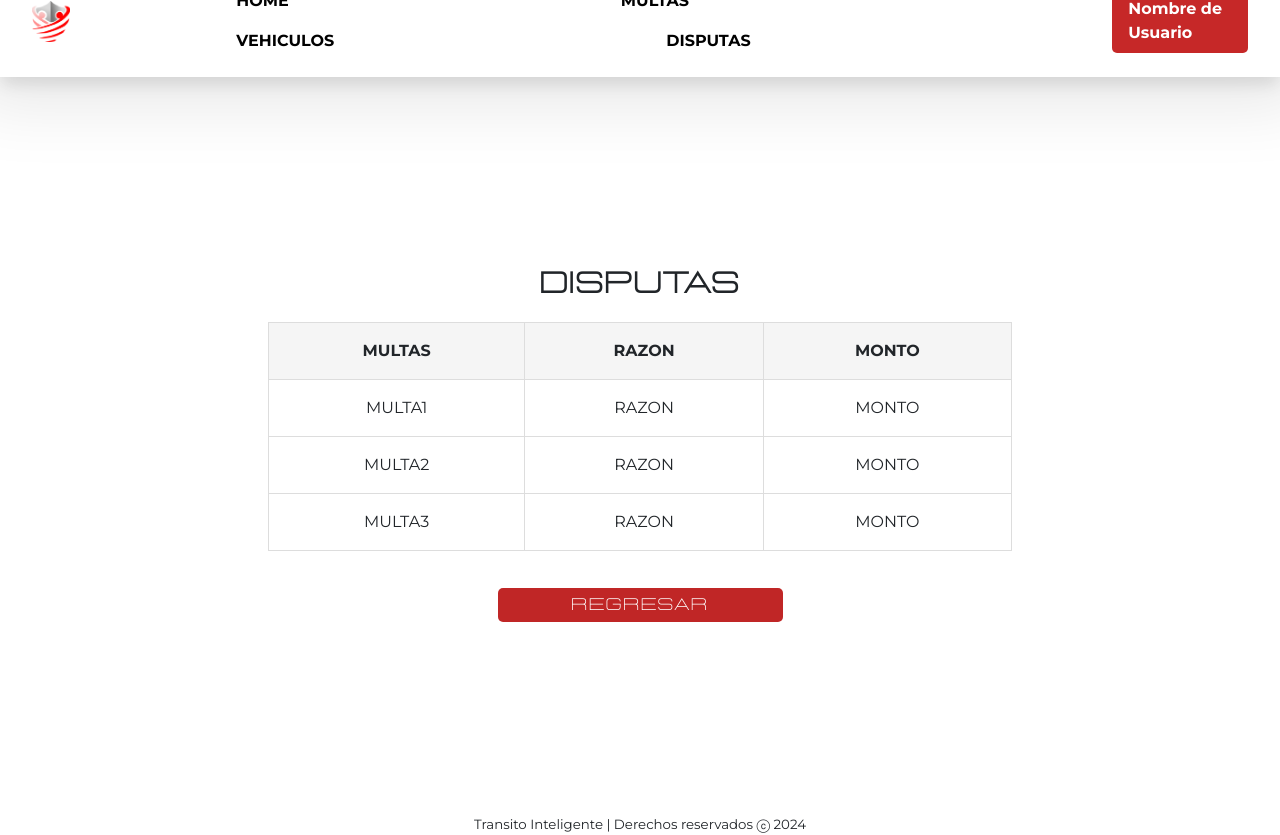
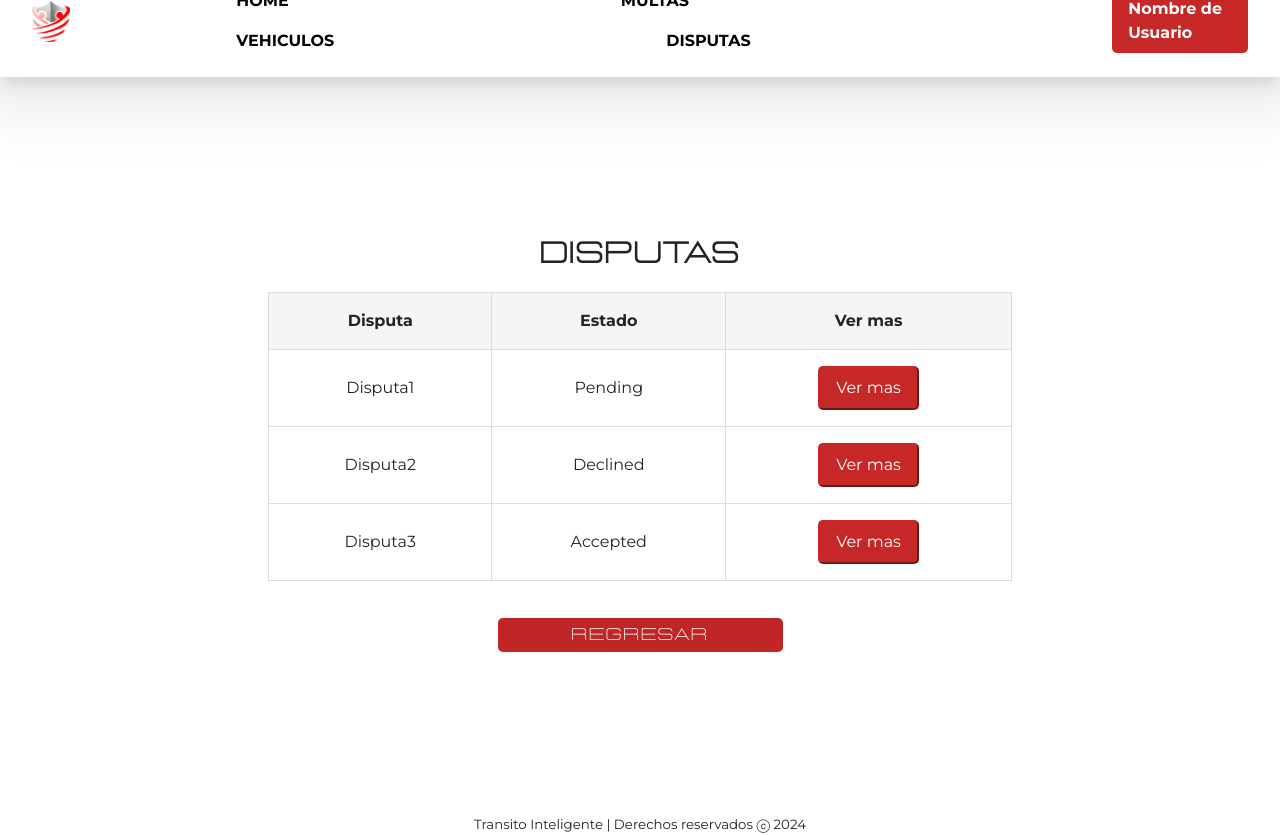
Before and after one commit to Tropicalboy21/Proyecto2_FrontEnd, a React (Vite) app: page /disputas in a window 1280 px wide. Built offline with nearby package versions, Linux system fonts and the light colour scheme.

Commit message:
disputar multa

```diff
--- a/src/App.jsx
+++ b/src/App.jsx
@@ -10,6 +10,8 @@ import Multas from './components/Multas';
 import Navbar from'./components/Navbar';
 import ProtectedLayout from './components/ProtectedLayout';
 import Disputas from './components/Disputas';
+import DisputarMulta from './components/DisputarMulta';
+
 
 const App = () => {
   const [username, setUsername] = useState('');
@@ -40,6 +42,9 @@ const App = () => {
             <Route path="/home" element={<Home username={username} />} />
             <Route path="/multas" element={<Multas />} />
             <Route path="/disputas" element={<Disputas />} />
+            <Route path="/disputarMulta" element={<DisputarMulta />} />
+
+
 
           </Route>
 
--- /dev/null
+++ b/src/assets/styles/general.css
@@ -0,0 +1,7 @@
+.btn-general {
+    background-color: #C62828;
+    padding: 0.5rem 1rem;
+    border-color: #C62828;
+    border-radius: 5px;
+    color: white;
+}
--- /dev/null
+++ b/src/components/DisputarMulta.jsx
@@ -0,0 +1,45 @@
+import React from 'react';
+import '../App.css'
+import '../assets/styles/general.css'
+import {Link} from "react-router-dom"
+const DisputarMulta = ({username}) =>{
+
+    return(<div className='view-container'>
+        <main className="main-content">
+        <h1 className='title'>Disputar Multa</h1>
+
+        <form   className='padre2'>
+            <h2 className='title'>Disputar Multa</h2>
+            <div className='Inputs'>
+                <input
+                    type="text"
+                    placeholder='Nombre'
+                />
+                   <input
+                    type="text"
+                    placeholder='Nombre'
+                />
+                   <input
+                    type="text"
+                    placeholder='Nombre'
+                />
+                   <input
+                    type="text"
+                    placeholder='Nombre'
+                />
+            </div>
+            <div className='Buttons'>
+             <button className='btn-general' type="submit">Disputar</button>
+            </div>
+        </form>
+
+        <div  className='title'></div>
+        <div className='Buttons'>
+        <Link to="/home"><button className="iniciar login" >Regresar</button></Link>
+        </div>
+      </main>
+    </div>);
+
+}
+
+export default DisputarMulta;
--- a/src/components/Disputas.jsx
+++ b/src/components/Disputas.jsx
@@ -1,6 +1,6 @@
 import React from 'react';
 import '../App.css'
-import '../assets/styles/multas.css'
+import '../assets/styles/general.css'
 import {Link} from "react-router-dom"
 const Disputas = ({username}) =>{
 
@@ -10,26 +10,26 @@ const Disputas = ({username}) =>{
         <table className="fines-table">
           <thead>
             <tr>
-              <th>MULTAS</th>
-              <th>RAZON</th>
-              <th>MONTO</th>
+              <th>Disputa</th>
+              <th>Estado</th>
+              <th>Ver mas</th>
             </tr>
           </thead>
           <tbody>
             <tr>
-              <td>MULTA1</td>
-              <td>RAZON</td>
-              <td>MONTO</td>
+              <td>Disputa1</td>
+              <td>Pending</td>
+              <td><Link to="/home"><button className="btn-general" >Ver mas</button></Link></td>
             </tr>
             <tr>
-              <td>MULTA2</td>
-              <td>RAZON</td>
-              <td>MONTO</td>
+              <td>Disputa2</td>
+              <td>Declined</td>
+              <td><Link to="/home"><button className="btn-general" >Ver mas</button></Link> </td>
             </tr>
             <tr>
-              <td>MULTA3</td>
-              <td>RAZON</td>
-              <td>MONTO</td>
+              <td>Disputa3</td>
+              <td>Accepted</td>
+              <td><Link to="/home"><button className="btn-general" >Ver mas</button></Link>  </td>
             </tr>
           </tbody>
         </table>
--- a/src/components/Multas.jsx
+++ b/src/components/Multas.jsx
@@ -1,6 +1,7 @@
 import React from 'react';
 import '../App.css'
 import '../assets/styles/multas.css'
+import {Link} from "react-router-dom"
 const Multas = ({username}) =>{
 
     return(<div className='view-container'>
@@ -12,6 +13,7 @@ const Multas = ({username}) =>{
               <th>MULTAS</th>
               <th>RAZON</th>
               <th>MONTO</th>
+              <th>Opciones</th>
             </tr>
           </thead>
           <tbody>
@@ -19,21 +21,26 @@ const Multas = ({username}) =>{
               <td>MULTA1</td>
               <td>RAZON</td>
               <td>MONTO</td>
+              <td><Link to="/disputarMulta"><button className="btn-general" >Disputar</button></Link></td>
+
             </tr>
             <tr>
               <td>MULTA2</td>
               <td>RAZON</td>
               <td>MONTO</td>
+              <td><Link to="/home"><button className="btn-general" >Pagar</button></Link></td>
+
             </tr>
             <tr>
               <td>MULTA3</td>
               <td>RAZON</td>
               <td>MONTO</td>
+              <td><Link to="/home"><button className="btn-general" >Disputar</button></Link></td>
             </tr>
           </tbody>
         </table>
         <div className='Buttons'>
-        <button className="iniciar login">DISPUTAR MULTA</button>
+        <Link to="/home"><button className="iniciar login" >Regresar</button></Link>
         </div>
       </main>
     </div>);
```
